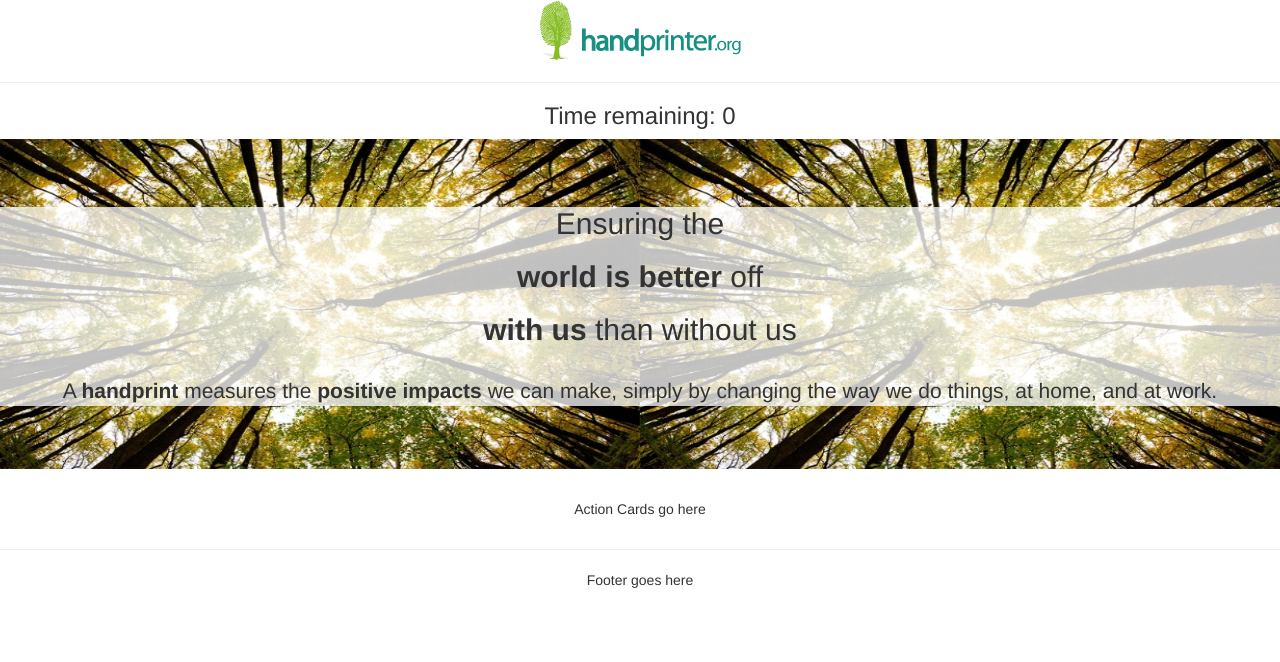
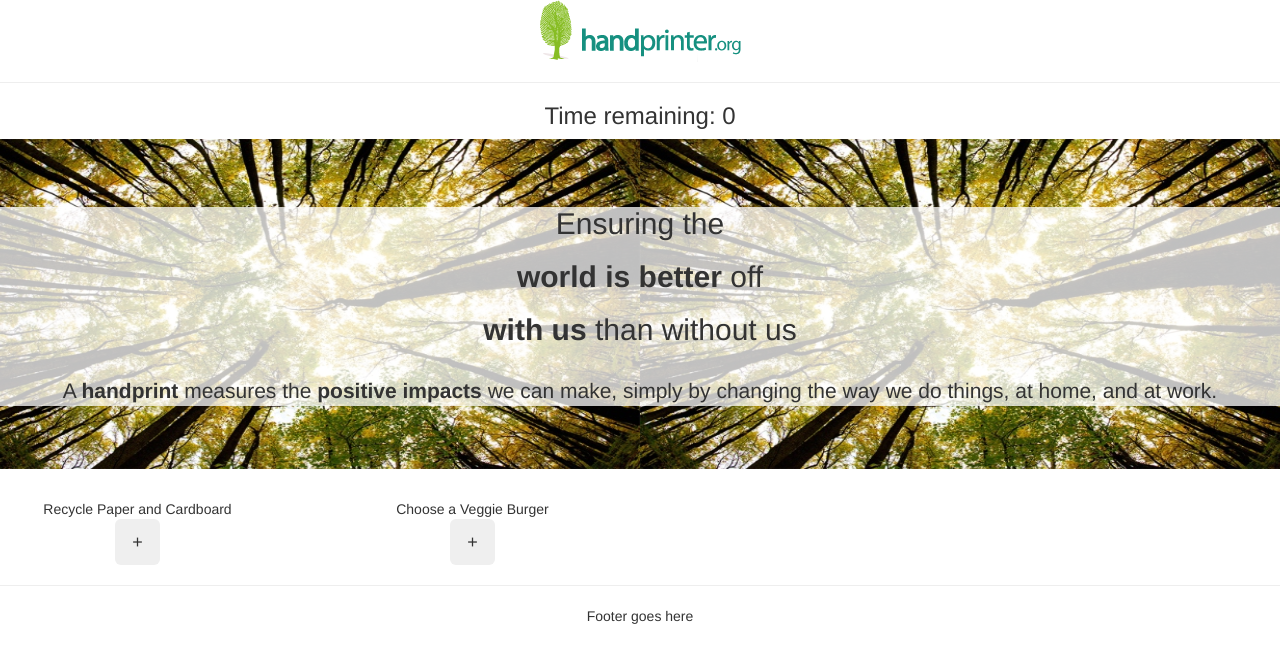
Before and after one commit to arnavl105/handprinter-demo, a React (Create React App) app: page / in a window 1280 px wide. Shown: the top 662 px of the page. Built offline with nearby package versions, Linux system fonts and the light colour scheme.

Commit message:
basic timer functionality now working

```diff
--- a/src/App.js
+++ b/src/App.js
@@ -4,7 +4,7 @@ import logo from './img/logo_handprint.png'
 import Homepage from './components/homepage.js'
 import { connect } from 'react-redux';
 import { takeAction, addIdea } from './actions/actionIdea';
-import { addTime } from './actions/timer';
+import { addTime, refreshTime } from './actions/timer';
 
 
 class App extends Component {
@@ -38,7 +38,8 @@ const mapDispatchToProps = (dispatch) => ({
 
   takeAction: (idea) => {dispatch(takeAction(idea))},
   addIdea: (idea) => { dispatch(addIdea(idea)) },
-  addTime: (time) => { dispatch(addTime(time)) }
+  addTime: (time) => { dispatch(addTime(time)) },
+  refreshTime: () => { dispatch(refreshTime()) }
 
 });
 
--- a/src/actions/timer.js
+++ b/src/actions/timer.js
@@ -1,4 +1,8 @@
 export const addTime = (time) => ({
 	type:"ADD_TIME",
 	time
+});
+
+export const refreshTime = () => ({
+	type:"REFRESH_TIME"
 })
--- a/src/components/actionCards.js
+++ b/src/components/actionCards.js
@@ -1,10 +1,36 @@
 import React, { Component } from 'react';
+import { Row } from 'react-bootstrap';
+
 
 class ActionCards extends Component {
 
 	render() {
 		return(
-			<p>Action Cards go here</p>
+			<Row>
+	          <div className="container col-md-3">
+	          <div className="card mb-4 box-shadow">
+
+	          <div className="card-body">
+	          		<span>Recycle Paper and Cardboard</span>
+	          </div>
+
+	          <button type="button" className="btn btn-lg btn-outline-primary" onClick={ () => this.props.addTime(10*1000) }>+</button>
+
+	        </div>
+	        </div>
+
+	       	<div className="container col-md-3">
+	          <div className="card mb-4 box-shadow">
+
+	          <div className="card-body">
+	          		<span>Choose a Veggie Burger</span>
+	          </div>
+
+	          <button type="button" className="btn btn-lg btn-outline-primary" onClick={ () => this.props.addTime(5*1000) }>+</button>
+
+	        </div>
+	        </div>
+	     </Row>
 		);
 	}
 
--- a/src/components/homepage.js
+++ b/src/components/homepage.js
@@ -1,18 +1,20 @@
 import React, { Component } from 'react';
-import { Row, Jumbotron, Button } from 'react-bootstrap';
+import { Row, Jumbotron } from 'react-bootstrap';
 import ActionCards from './actionCards.js';
 import treeBg from '../img/trees.jpg';
 
 
 class Homepage extends Component {
 
+	componentDidMount() {
+		const timerInterval = setInterval( ()=> this.props.refreshTime(), 1000);
+	}
+
 	render(){
-
-		console.log(this.props.timerExp);
 
 		return(
 			<div className="homepage">
-				<h3>Time remaining: {this.props.timerExp - this.props.timerStart}</h3>
+				<h3>Time remaining: {Math.round((this.props.timerExp - this.props.timerStart)/1000, 1000)}</h3>
 				<Row>
 				<Jumbotron style={{ background: "url(" + treeBg + ")",
 								backgroundSize: "auto",
@@ -28,7 +30,7 @@ class Homepage extends Component {
 				</Row>
 
 				<Row>
-					<ActionCards />
+					<ActionCards addTime={this.props.addTime}/>
 				</Row>
 			</div>
 		);
--- a/src/reducers/timer.js
+++ b/src/reducers/timer.js
@@ -11,6 +11,17 @@ export const timer = (state = initialState, action) => {
 				...state,
 				expTime: state.expTime + action.time
 			}
+		case "REFRESH_TIME":
+
+			var times = (state.expTime > state.startTime) ?
+				{ startTime: Date.now() } :
+				{ startTime: Date.now(), expTime: Date.now() };
+
+			return {
+				...state,
+				...times
+			}
+
 		default:
 			return initialState
 
--- a/src/store/configureStore.js
+++ b/src/store/configureStore.js
@@ -1,4 +1,4 @@
-import { createStore, applyMiddleware } from 'redux';
+import { createStore } from 'redux';
 import rootReducer from '../reducers';
 export default function configureStore(initialState) {
 
```
